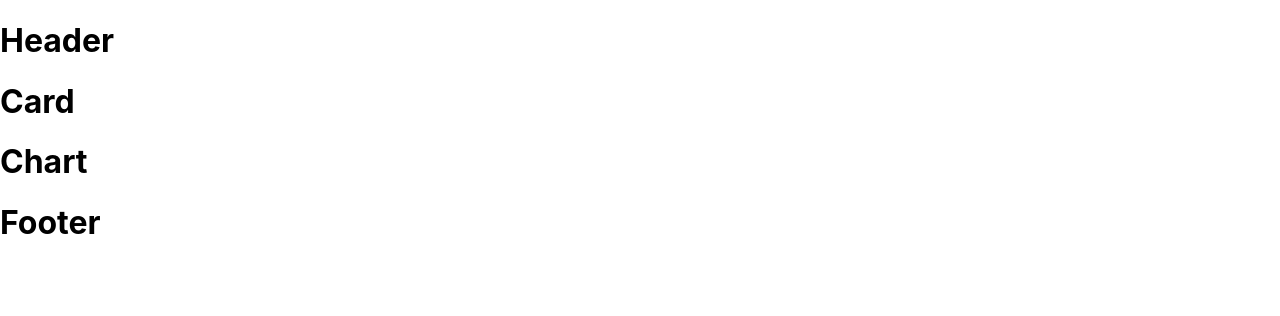
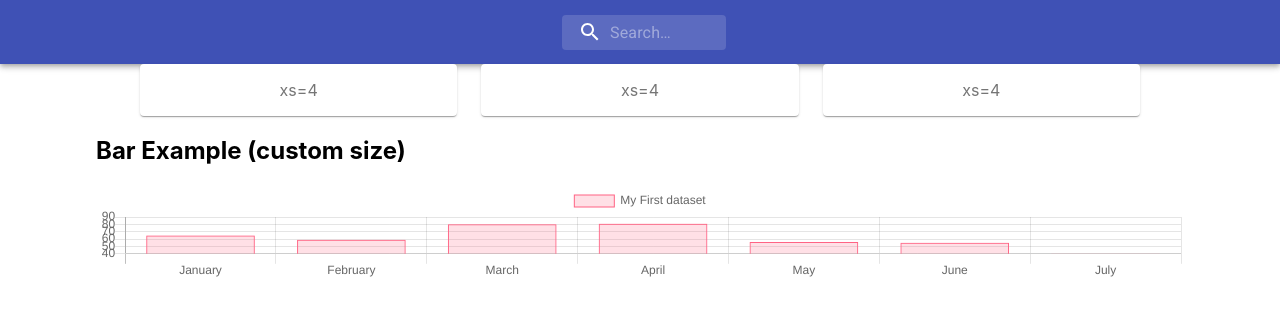
Before and after one commit to ghazanfarali345/covid_19-tracker-app, a React (Create React App) app: page / in a window 1280 px wide. Shown: the top 316 px of the page. Built offline with nearby package versions, Linux system fonts and the light colour scheme.

Commit message:
some styling changings

```diff
--- a/package.json
+++ b/package.json
@@ -8,7 +8,10 @@
     "@testing-library/jest-dom": "^5.11.6",
     "@testing-library/react": "^11.2.2",
     "@testing-library/user-event": "^12.6.0",
+    "chart.js": "^2.9.4",
+    "classnames": "^2.2.6",
     "react": "^17.0.1",
+    "react-chartjs-2": "^2.11.1",
     "react-dom": "^17.0.1",
     "react-scripts": "4.0.1",
     "web-vitals": "^0.2.4"
--- a/src/App.js
+++ b/src/App.js
@@ -1,12 +1,14 @@
 import './App.css';
-import {Cards, Chart, Header, Footer} from './Components'
+import { Cards, Chart, Header } from './Components'
 function App() {
   return (
     <div>
-      <Header/>
-      <Cards/>
-      <Chart/>
-      <Footer/>
+      <Header />
+      <div className="container">
+        <Cards />
+        <Chart />
+        {/* <Footer /> */}
+      </div>
     </div>
   );
 }
--- /dev/null
+++ b/src/Components/Cards/Card.css
@@ -0,0 +1,3 @@
+.red{
+    background-color: rebeccapurple;
+}
--- a/src/Components/Cards/Cards.jsx
+++ b/src/Components/Cards/Cards.jsx
@@ -1,11 +1,37 @@
-import React from 'react'
+import React from 'react';
+import { makeStyles } from '@material-ui/core/styles';
+import Paper from '@material-ui/core/Paper';
+import Grid from '@material-ui/core/Grid';
 
-const Cards = () => {
-    return (
-        <div>
-            <h1>Card</h1>
-        </div>
-    )
+const useStyles = makeStyles((theme) => ({
+  root: {
+    maxWidth:1000,
+    margin:'0 auto'
+  },
+  paper: {
+    padding: theme.spacing(2),
+    textAlign: 'center',
+    color: theme.palette.text.secondary,
+  },
+}));
+
+export default function Cards() {
+  const classes = useStyles();
+
+  return (
+    <div className={classes.root}>
+      <Grid container spacing={3}>
+
+        <Grid item xs={12} sm={4}>
+          <Paper className={classes.paper}>xs=4</Paper>
+        </Grid>
+        <Grid item xs={12} sm={4}>
+          <Paper className={classes.paper}>xs=4</Paper>
+        </Grid>
+        <Grid item xs={12} sm={4}>
+          <Paper className={classes.paper}>xs=4</Paper>
+        </Grid>
+      </Grid>
+    </div>
+  );
 }
-
-export default Cards
--- a/src/Components/Chart/Chart.jsx
+++ b/src/Components/Chart/Chart.jsx
@@ -1,10 +1,52 @@
-import React from 'react'
+import React from 'react';
+import {Bar} from 'react-chartjs-2';
+// import Grid from '@material-ui/core/Grid';
+import { makeStyles } from '@material-ui/core/styles';
+import { Grid } from '@material-ui/core';
 
-const Chart = () => {
+const data = {
+  labels: ['January', 'February', 'March', 'April', 'May', 'June', 'July'],
+  datasets: [
+    {
+      label: 'My First dataset',
+      backgroundColor: 'rgba(255,99,132,0.2)',
+      borderColor: 'rgba(255,99,132,1)',
+      borderWidth: 1,
+      hoverBackgroundColor: 'rgba(255,99,132,0.4)',
+      hoverBorderColor: 'rgba(255,99,132,1)',
+      data: [65, 59, 80, 81, 56, 55, 40]
+    }
+  ]
+};
+
+const useStyles = makeStyles((theme) => ({
+    root: {
+      flexGrow: 1,
+      maxWidth:'85%',
+      minWidth:'50%',
+      margin:'0 auto'
+    },
+  }));
+ const Chart = () => {
+     const classes = useStyles();
     return (
-        <div>
-            <h1>Chart</h1>
+        <div className={classes.root}>
+          <Grid>
+          <Grid item xs={12} >
+          <h2>Bar Example (custom size)</h2>
+          <Bar
+            data={data}
+            width={900}
+            height={50}
+            options={{
+              maintainAspectRatio: false,
+              responsive:'responsive'
+
+            }}
+          />
+          </Grid>
+          </Grid>
         </div>
-    )
+      );
 }
 export default Chart;
--- a/src/Components/Header/Header.jsx
+++ b/src/Components/Header/Header.jsx
@@ -1,10 +1,89 @@
-import React from 'react'
+import React from 'react';
+import AppBar from '@material-ui/core/AppBar';
+import Toolbar from '@material-ui/core/Toolbar';
+// import Typography from '@material-ui/core/Typography';
+import InputBase from '@material-ui/core/InputBase';
+import { fade, makeStyles } from '@material-ui/core/styles';
+import SearchIcon from '@material-ui/icons/Search';
 
-const Header = () => {
-    return (
-        <div>
-            <h1>Header</h1>
-        </div>
-    )
+const useStyles = makeStyles((theme) => ({
+  root: {
+    flexGrow: 1,
+  },
+  menuButton: {
+    marginRight: theme.spacing(2),
+  },
+  title: {
+    flexGrow: 1,
+    display: 'none',
+    [theme.breakpoints.up('sm')]: {
+      display: 'block',
+    },
+  },
+  search: {
+
+    position: 'relative',
+    borderRadius: theme.shape.borderRadius,
+    backgroundColor: fade(theme.palette.common.white, 0.15),
+    '&:hover': {
+      backgroundColor: fade(theme.palette.common.white, 0.25),
+    },
+
+    width: '100%',
+    [theme.breakpoints.up('sm')]: {
+      marginLeft: theme.spacing(1),
+      width: 'auto',
+    },
+  },
+  searchIcon: {
+    padding: theme.spacing(0, 2),
+    height: '100%',
+    position: 'absolute',
+    pointerEvents: 'none',
+    display: 'flex',
+    alignItems: 'center',
+    justifyContent: 'center',
+  },
+  inputRoot: {
+    color: 'inherit',
+  },
+  inputInput: {
+    padding: theme.spacing(1, 1, 1, 0),
+    // vertical padding + font size from searchIcon
+    paddingLeft: `calc(1em + ${theme.spacing(4)}px)`,
+    transition: theme.transitions.create('width'),
+    width: '100%',
+    [theme.breakpoints.up('sm')]: {
+      width: '12ch',
+      '&:focus': {
+        width: '20ch',
+      },
+    },
+  },
+}));
+
+export default function Header() {
+  const classes = useStyles();
+
+  return (
+    <div className={classes.root} >
+      <AppBar position="static" style={{ alignItems:'center'}}>
+        <Toolbar>
+          <div className={classes.search}>
+            <div className={classes.searchIcon}>
+              <SearchIcon />
+            </div>
+            <InputBase
+              placeholder="Search…"
+              classes={{
+                root: classes.inputRoot,
+                input: classes.inputInput,
+              }}
+              inputProps={{ 'aria-label': 'search' }}
+            />
+          </div>
+        </Toolbar>
+      </AppBar>
+    </div>
+  );
 }
-export default Header;
```
Also changed, not shown: 2 other files (tests, documents, lock files or other folders).
